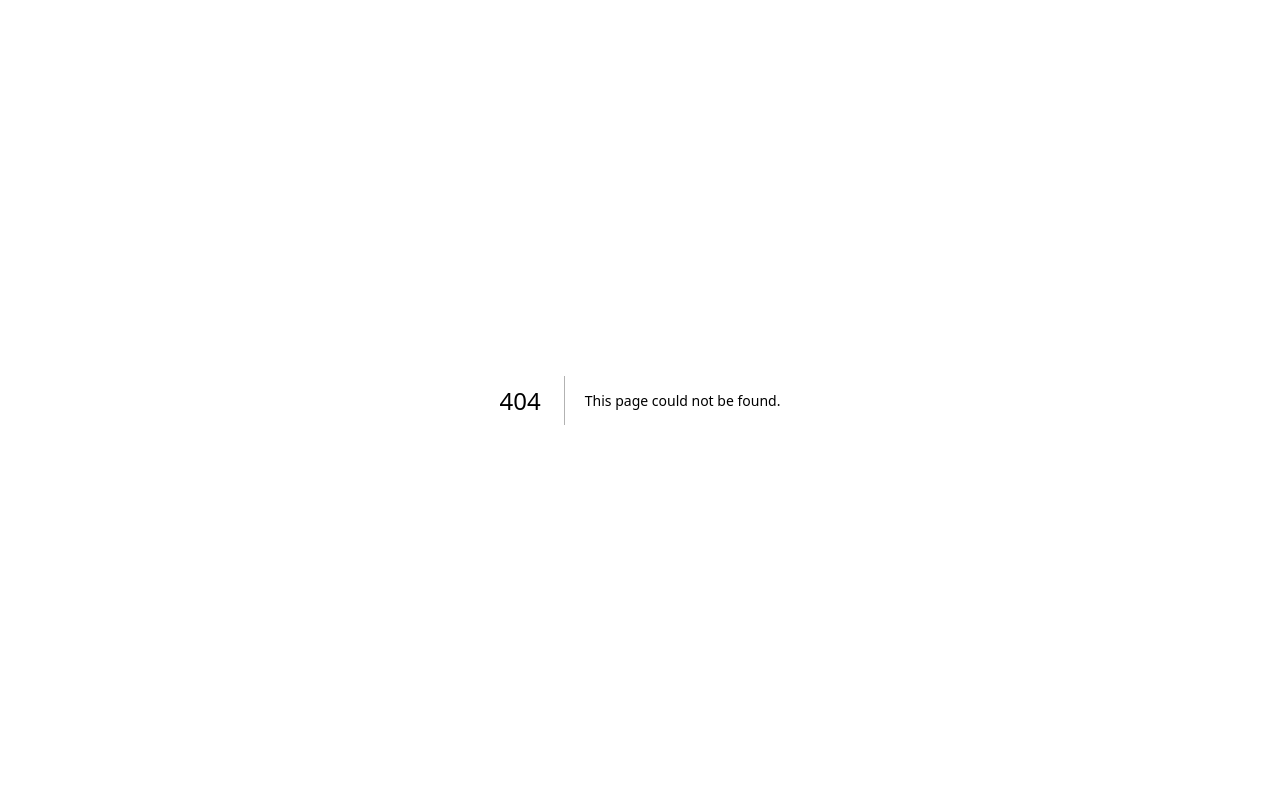
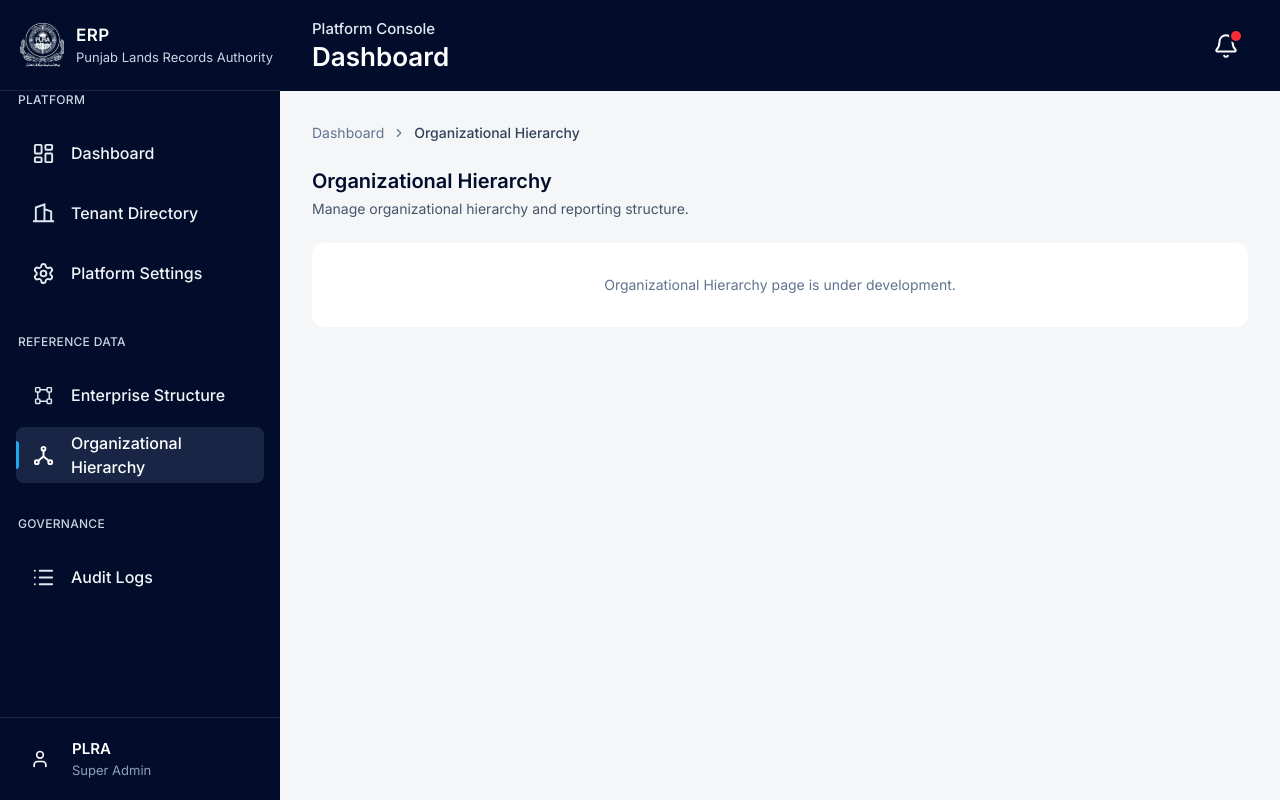
Before and after one commit to Aroosha-bit/ERP_SUPERADMIN, a Next.js app: page /organizational-hierarchy in a window 1280 px wide. Before the commit this address had no page. Built offline with nearby package versions, Linux system fonts and the light colour scheme.

Commit message:
implement remainig pages strucutre

```diff
--- /dev/null
+++ b/app/(main)/audit-logs/page.tsx
@@ -0,0 +1,22 @@
+import PageContainer from "@/components/common/page-container/PageContainer";
+import PageHeader from "@/components/common/page-header/PageHeader";
+
+export default function AuditLogsPage() {
+  return (
+    <PageContainer
+      breadcrumbs={[
+        { label: "Dashboard", href: "/dashboard" },
+        { label: "Audit Logs" },
+      ]}
+    >
+      <PageHeader
+        title="Audit Logs"
+        description="View platform activity and audit history."
+      />
+
+      <div className="mt-6 rounded-xl bg-white p-8 text-center text-sm text-slate-500">
+        Audit Logs page is under development.
+      </div>
+    </PageContainer>
+  );
+}
--- a/app/(main)/dashboard/page.tsx
+++ b/app/(main)/dashboard/page.tsx
@@ -3,16 +3,16 @@ import PageHeader from "@/components/common/page-header/PageHeader";
 
 export default function DashboardPage() {
   return (
-    <PageContainer
-      breadcrumbs={[
-        { label: "Dashboard" },
-      ]}
-    >
+    <PageContainer breadcrumbs={[{ label: "Dashboard" }]}>
       <PageHeader
         title="Dashboard"
         description="Overview of the PLRA ERP platform."
       />
 
+      <div className="mt-6 rounded-xl bg-white p-8 text-center text-sm text-slate-500">
+        Dashboard page is under development.
+      </div>
+
       {/* Existing dashboard content */}
     </PageContainer>
   );
--- /dev/null
+++ b/app/(main)/enterprise-structure/page.tsx
@@ -0,0 +1,22 @@
+import PageContainer from "@/components/common/page-container/PageContainer";
+import PageHeader from "@/components/common/page-header/PageHeader";
+
+export default function EnterpriseStructurePage() {
+  return (
+    <PageContainer
+      breadcrumbs={[
+        { label: "Dashboard", href: "/dashboard" },
+        { label: "Enterprise Structure" },
+      ]}
+    >
+      <PageHeader
+        title="Enterprise Structure"
+        description="Manage the enterprise structure of the organization."
+      />
+
+      <div className="mt-6 rounded-xl bg-white p-8 text-center text-sm text-slate-500">
+        Enterprise Structure page is under development.
+      </div>
+    </PageContainer>
+  );
+}
--- /dev/null
+++ b/app/(main)/organizational-hierarchy/page.tsx
@@ -0,0 +1,22 @@
+import PageContainer from "@/components/common/page-container/PageContainer";
+import PageHeader from "@/components/common/page-header/PageHeader";
+
+export default function OrganizationalHierarchyPage() {
+  return (
+    <PageContainer
+      breadcrumbs={[
+        { label: "Dashboard", href: "/dashboard" },
+        { label: "Organizational Hierarchy" },
+      ]}
+    >
+      <PageHeader
+        title="Organizational Hierarchy"
+        description="Manage organizational hierarchy and reporting structure."
+      />
+
+      <div className="mt-6 rounded-xl bg-white p-8 text-center text-sm text-slate-500">
+        Organizational Hierarchy page is under development.
+      </div>
+    </PageContainer>
+  );
+}
--- /dev/null
+++ b/app/(main)/platform-settings/page.tsx
@@ -0,0 +1,22 @@
+import PageContainer from "@/components/common/page-container/PageContainer";
+import PageHeader from "@/components/common/page-header/PageHeader";
+
+export default function PlatformSettingsPage() {
+  return (
+    <PageContainer
+      breadcrumbs={[
+        { label: "Dashboard", href: "/dashboard" },
+        { label: "Platform Settings" },
+      ]}
+    >
+      <PageHeader
+        title="Platform Settings"
+        description="Manage platform-wide settings and configurations."
+      />
+
+      <div className="mt-6 rounded-xl bg-white p-8 text-center text-sm text-slate-500">
+        Platform Settings page is under development.
+      </div>
+    </PageContainer>
+  );
+}
--- a/components/common/sidebar/page.tsx
+++ b/components/common/sidebar/page.tsx
@@ -50,7 +50,7 @@ const sidebarSections: SidebarSection[] = [
       },
       {
         title: "Platform Settings",
-        href: "/settings",
+        href: "/platform-settings",
         icon: Settings,
       },
     ],
--- a/components/tenants/TenantDirectory.tsx
+++ b/components/tenants/TenantDirectory.tsx
@@ -23,7 +23,7 @@ export default function TenantDirectory() {
       Onboarding: tenants.filter((tenant) => tenant.status === "Onboarding").length,
       Suspended: tenants.filter((tenant) => tenant.status === "Suspended").length,
     }),
-    [],
+    [tenants],
   );
 
   const filteredTenants = useMemo(() => {
```
